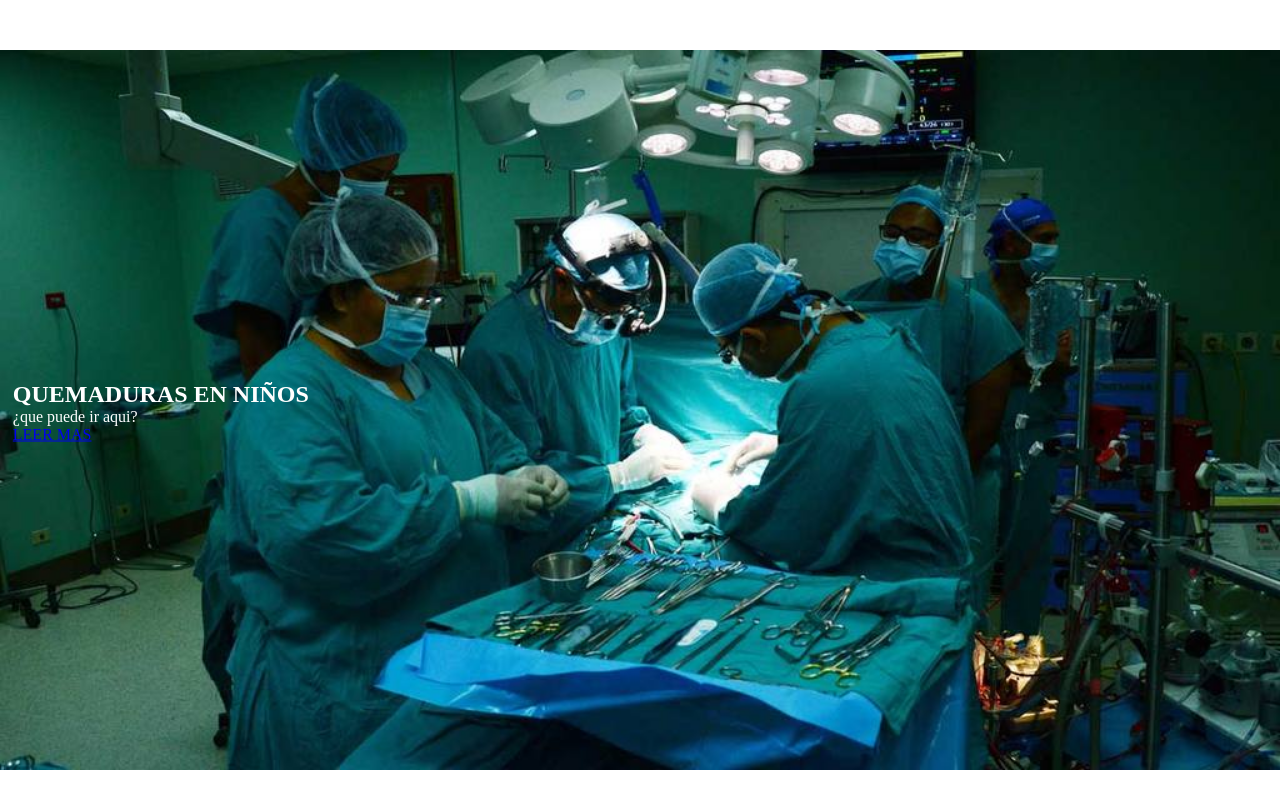
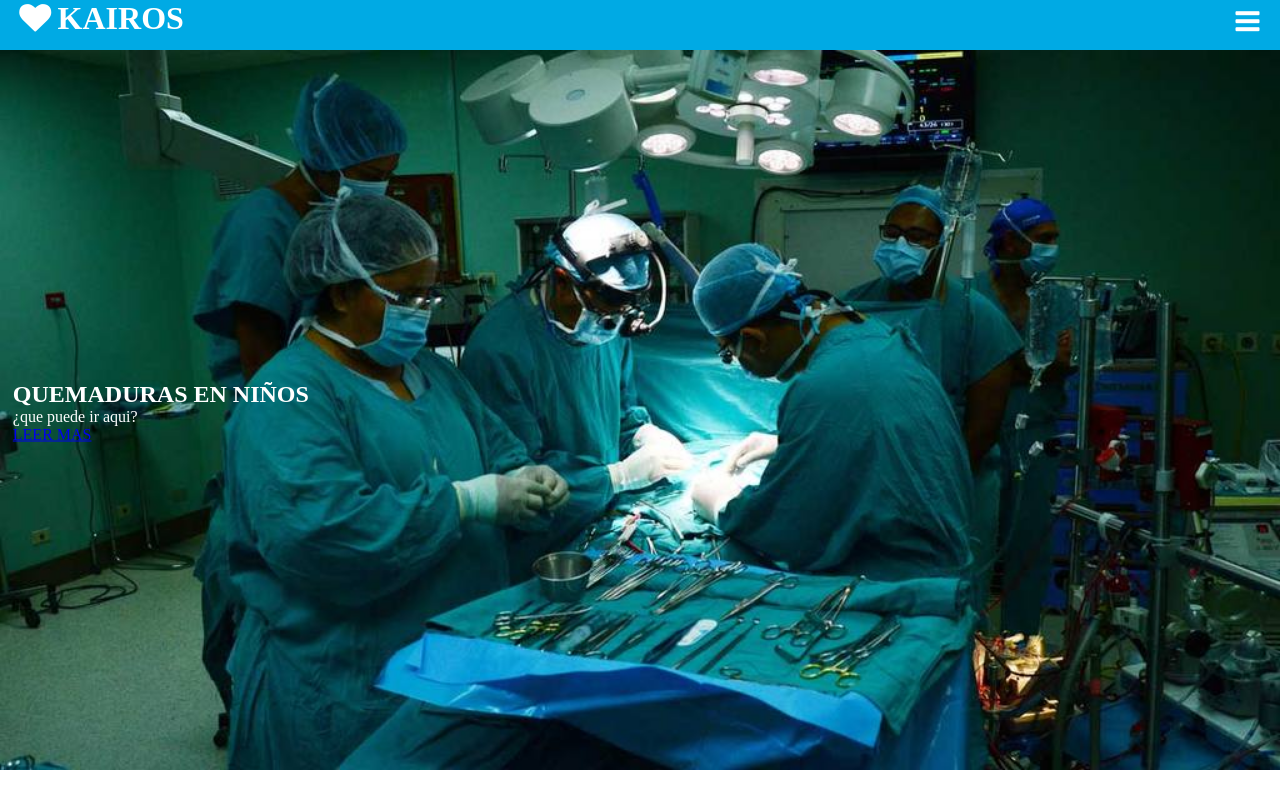
Before and after one commit to gh-a11/grupo12, a plain HTML site: page index.html in a window 1280 px wide. Drawn offline with Linux system fonts and the light colour scheme.

Commit message:
Update estilos.css

```diff
--- a/css/estilos.css
+++ b/css/estilos.css
@@ -13,7 +13,7 @@ body {
 header {
     width: 100%;
     height: 50px;
-    background: bluesky;
+    background: #00AAE4;
     color: #fff;
 
     position: fixed;
```
